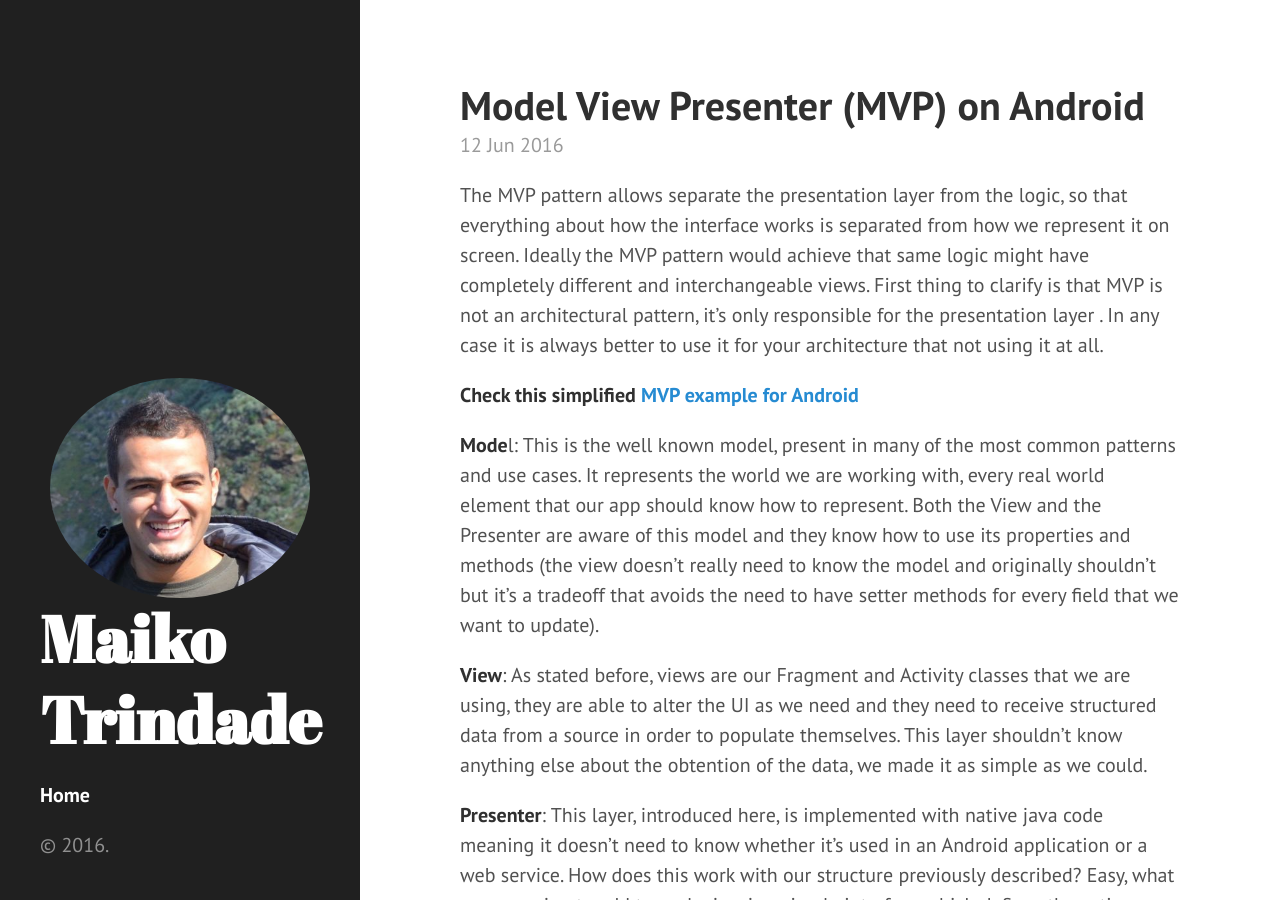
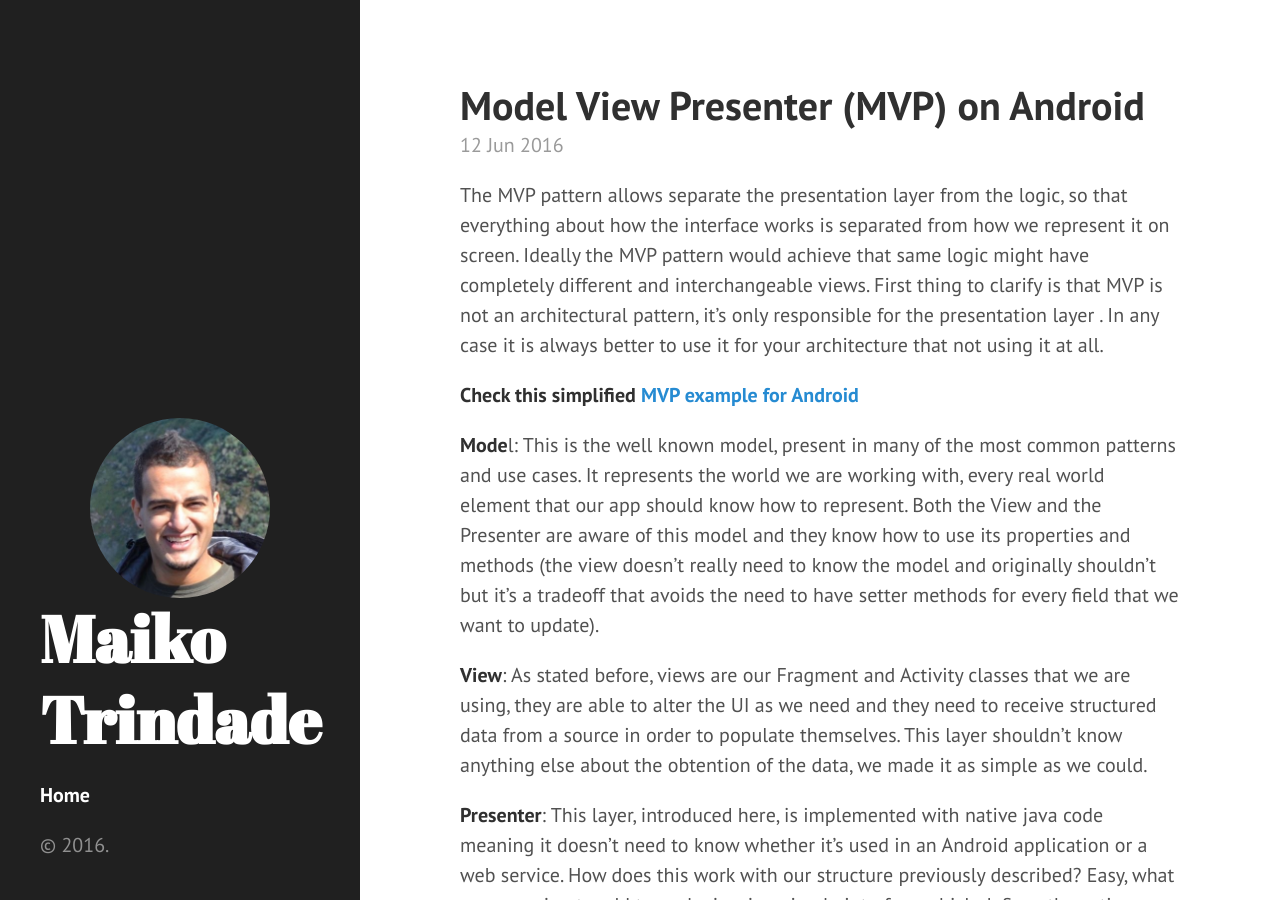
Before and after one commit to maikotrindade/maikotrindade.github.io, a Jekyll site: the page built from index.html, in a window 1280 px wide and 900 px high. Built offline with Jekyll 4.4.1, drawn with Linux system fonts in a browser that asks for light colours; the list of posts is cut into pages by our own code.

Commit message:
change sidebar image

```diff
--- a/_includes/sidebar.html
+++ b/_includes/sidebar.html
@@ -1,7 +1,7 @@
 <div class="sidebar">
   <div class="container sidebar-sticky">
   	<img class="perfil-picture" src="http://maikotrindade.github.io/public/img/maikotrindade.jpg"
-  	height="220" width="260" alt="Maiko Trindade"/>
+  	height="180" width="180" alt="Maiko Trindade"/>
     <div class="sidebar-about">
       <h1>{{ site.title }}</h1>
       <p class="lead">{{ site.description }}</p>
```
Also changed, not shown: public/img/maikotrindade.jpg.
